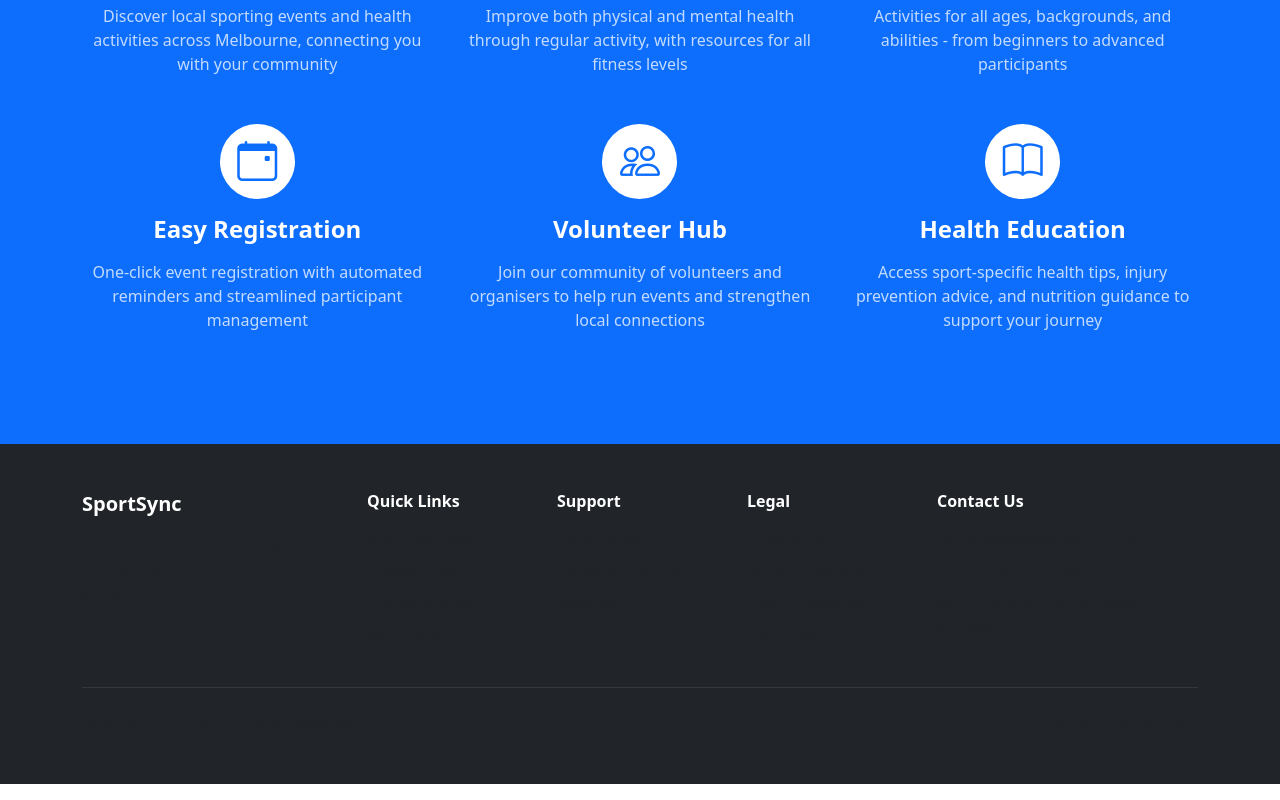
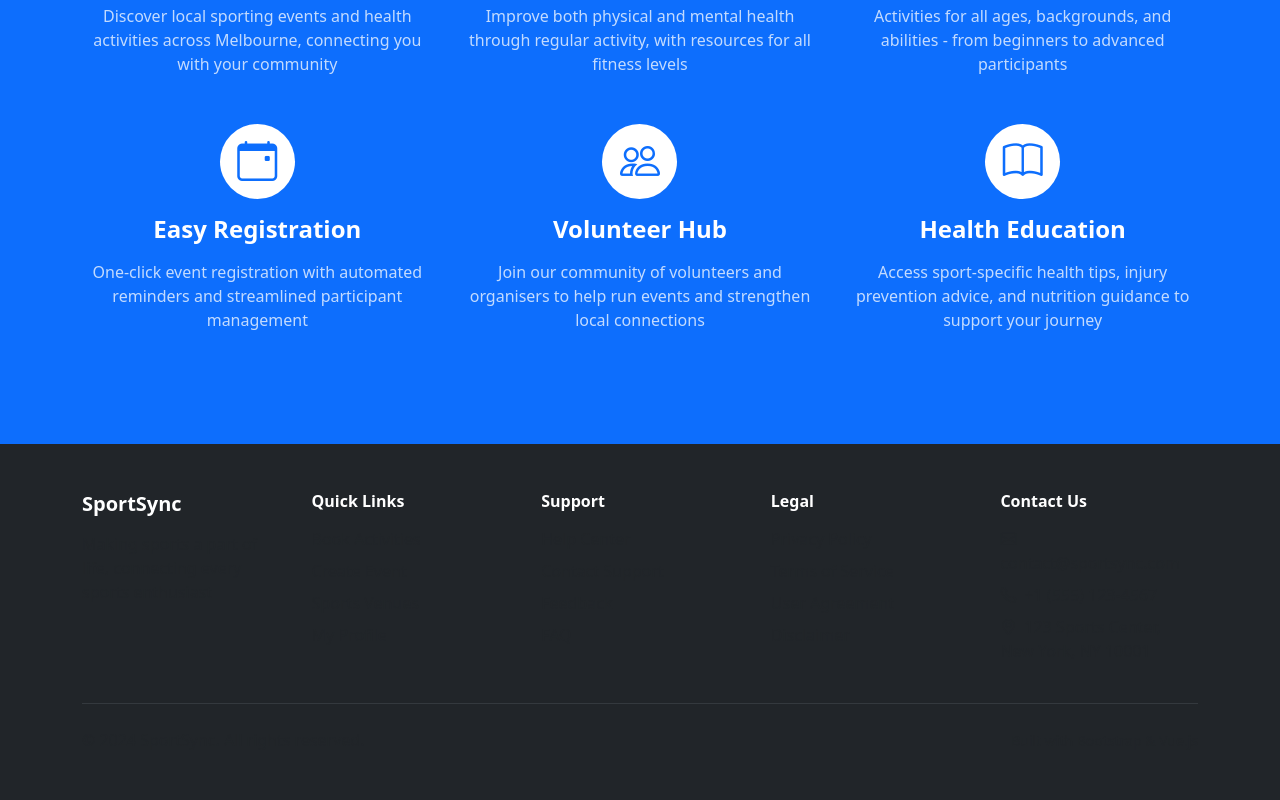
Before and after one commit to WangXilong-max/FIT5032-website, a Vue app in the folder fit5032-Assignment1/: page / in a window 1280 px wide. Shown: the part 2628-3428 px from the top of the page. Built offline with nearby package versions, Linux system fonts and the light colour scheme.

Commit message:
Updated App.vue

```diff
--- a/fit5032-Assignment1/src/App.vue
+++ b/fit5032-Assignment1/src/App.vue
@@ -226,14 +226,13 @@ onMounted(() => {
 
     <footer class="bg-dark text-white py-5">
       <div class="container">
-        <div class="row g-4">
-          <div class="col-lg-3 col-md-6">
+        <div class="footer-content">
+          <div class="footer-item">
             <h5 class="fw-bold mb-3">SportSync</h5>
             <p class="text-muted">Making sports a part of life, connecting every sports enthusiast</p>
-
           </div>
 
-          <div class="col-lg-2 col-md-6">
+          <div class="footer-item">
             <h6 class="fw-bold mb-3">Quick Links</h6>
             <ul class="list-unstyled">
               <li class="mb-2"><a href="#" class="text-muted text-decoration-none">Book Activities</a></li>
@@ -243,7 +242,7 @@ onMounted(() => {
             </ul>
           </div>
 
-          <div class="col-lg-2 col-md-6">
+          <div class="footer-item">
             <h6 class="fw-bold mb-3">Support</h6>
             <ul class="list-unstyled">
               <li class="mb-2"><a href="#" class="text-muted text-decoration-none">Help Center</a></li>
@@ -253,7 +252,7 @@ onMounted(() => {
             </ul>
           </div>
 
-          <div class="col-lg-2 col-md-6">
+          <div class="footer-item">
             <h6 class="fw-bold mb-3">Legal</h6>
             <ul class="list-unstyled">
               <li class="mb-2"><a href="#" class="text-muted text-decoration-none">Privacy Policy</a></li>
@@ -263,7 +262,7 @@ onMounted(() => {
             </ul>
           </div>
 
-          <div class="col-lg-3 col-md-6">
+          <div class="footer-item">
             <h6 class="fw-bold mb-3">Contact Us</h6>
             <ul class="list-unstyled">
               <li class="mb-2 text-muted">
@@ -469,6 +468,18 @@ body, html {
   width: 100%;
 }
 
+/* 基础底栏布局 - 固定一行五列 */
+.footer-content {
+  display: grid;
+  grid-template-columns: repeat(5, 1fr);
+  gap: 2rem;
+  width: 100%;
+}
+
+.footer-item {
+  width: 100%;
+}
+
 /* 一致性响应式设计 - 保持相同布局结构 */
 
 /* 所有设备都保持相同的网格结构，只调整尺寸和间距 */
@@ -499,6 +510,11 @@ body, html {
     gap: 0.5rem;
   }
 
+  .footer-content {
+    grid-template-columns: repeat(5, 1fr) !important;
+    gap: 0.5rem;
+  }
+
   .news-card {
     font-size: 0.8rem;
   }
@@ -525,6 +541,16 @@ body, html {
   .container {
     padding-left: 0.5rem !important;
     padding-right: 0.5rem !important;
+  }
+
+  .footer-item h5,
+  .footer-item h6 {
+    font-size: 0.9rem !important;
+  }
+
+  .footer-item p,
+  .footer-item ul li {
+    font-size: 0.75rem !important;
   }
 }
 
@@ -553,6 +579,11 @@ body, html {
     gap: 1rem;
   }
 
+  .footer-content {
+    grid-template-columns: repeat(5, 1fr) !important;
+    gap: 1rem;
+  }
+
   .btn {
     padding: 10px 20px;
     font-size: 0.95rem;
@@ -565,7 +596,6 @@ body, html {
   }
 }
 
-/* 中等屏幕设备 (768px - 991.98px) - 平板 */
 @media (min-width: 768px) and (max-width: 991.98px) {
   .hero-title {
     font-size: clamp(3rem, 5vw, 3.5rem) !important;
@@ -579,7 +609,7 @@ body, html {
     font-size: clamp(2rem, 4vw, 2.4rem) !important;
   }
 
-  /* 保持三列网格 */
+
   .news-grid {
     grid-template-columns: repeat(3, 1fr) !important;
     gap: 1.5rem;
@@ -590,6 +620,11 @@ body, html {
     gap: 1.5rem;
   }
 
+  .footer-content {
+    grid-template-columns: repeat(5, 1fr) !important;
+    gap: 1.5rem;
+  }
+
   .feature-icon {
     width: 65px !important;
     height: 65px !important;
@@ -597,7 +632,6 @@ body, html {
   }
 }
 
-/* 大屏幕设备 (992px - 1199.98px) - 小桌面 */
 @media (min-width: 992px) and (max-width: 1199.98px) {
   .hero-title {
     font-size: clamp(3.5rem, 4vw, 4rem) !important;
@@ -611,7 +645,6 @@ body, html {
     font-size: clamp(2.2rem, 3vw, 2.6rem) !important;
   }
 
-  /* 保持三列网格 */
   .news-grid {
     grid-template-columns: repeat(3, 1fr) !important;
     gap: 1.8rem;
@@ -622,6 +655,11 @@ body, html {
     gap: 1.8rem;
   }
 
+  .footer-content {
+    grid-template-columns: repeat(5, 1fr) !important;
+    gap: 1.8rem;
+  }
+
   .feature-icon {
     width: 70px !important;
     height: 70px !important;
@@ -629,7 +667,6 @@ body, html {
   }
 }
 
-/* 超大屏幕设备 (1200px - 1399.98px) - 大桌面 */
 @media (min-width: 1200px) and (max-width: 1399.98px) {
   .hero-title {
     font-size: clamp(4rem, 3.5vw, 4.5rem) !important;
@@ -643,7 +680,7 @@ body, html {
     font-size: clamp(2.4rem, 2.5vw, 2.8rem) !important;
   }
 
-  /* 保持三列网格 */
+
   .news-grid {
     grid-template-columns: repeat(3, 1fr) !important;
     gap: 2rem;
@@ -654,6 +691,11 @@ body, html {
     gap: 2rem;
   }
 
+  .footer-content {
+    grid-template-columns: repeat(5, 1fr) !important;
+    gap: 2rem;
+  }
+
   .feature-icon {
     width: 75px !important;
     height: 75px !important;
@@ -661,7 +703,7 @@ body, html {
   }
 }
 
-/* 超超大屏幕设备 (≥1400px) - 超宽屏 */
+
 @media (min-width: 1400px) {
   .hero-title {
     font-size: clamp(4.5rem, 3vw, 5rem) !important;
@@ -675,7 +717,7 @@ body, html {
     font-size: clamp(2.6rem, 2vw, 3rem) !important;
   }
 
-  /* 保持三列网格 */
+
   .news-grid {
     grid-template-columns: repeat(3, 1fr) !important;
     gap: 2.5rem;
@@ -683,6 +725,11 @@ body, html {
 
   .features-grid {
     grid-template-columns: repeat(3, 1fr) !important;
+    gap: 2.5rem;
+  }
+
+  .footer-content {
+    grid-template-columns: repeat(5, 1fr) !important;
     gap: 2.5rem;
   }
 
```
